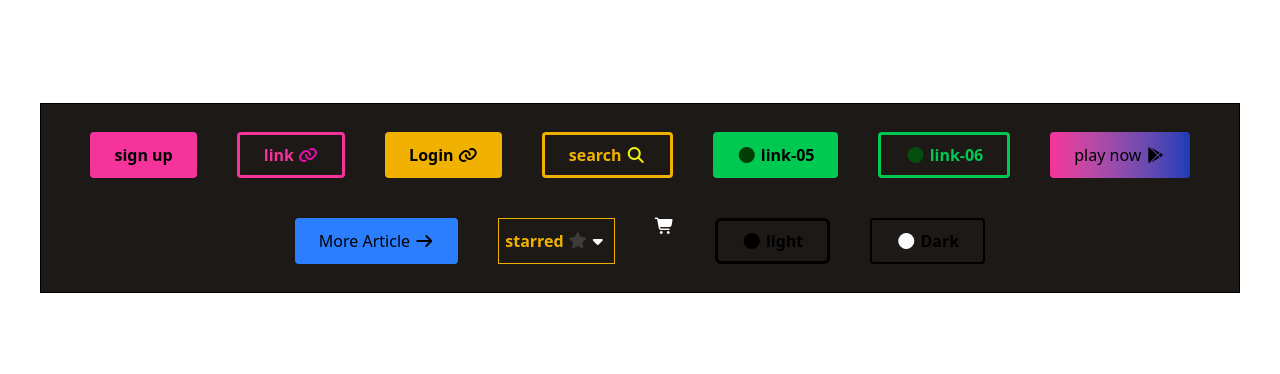
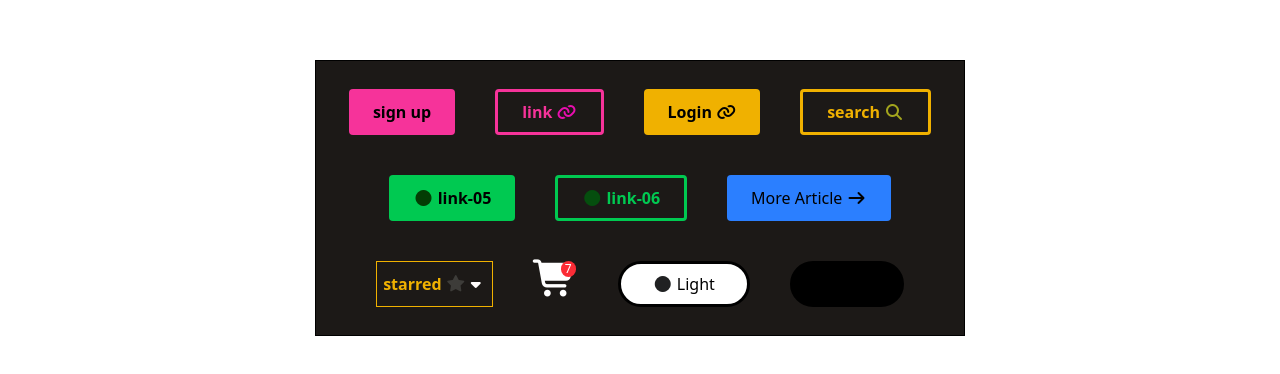
Before and after one commit to jishnusmanoj2004-gif/button-project-1, a plain HTML site: page index.html in a window 1280 px wide. Shown: the part 202-576 px from the top of the page. Drawn offline with nearby package versions, Linux system fonts and the light colour scheme.

Commit message:
final commit

```diff
--- a/index.html
+++ b/index.html
@@ -8,22 +8,24 @@
     <title>button</title>
 </head>
 <body>
-   <div class="flex justify-center items-center h-screen">
-     <div class="container p-7 bg-stone-900 border m-10 flex gap-10 flex-wrap w[900px] justify-center">
+   <div class="flex justify-center items-center h-screen w[100px]">
+     <div class="container p-7 bg-stone-900 border m-10 flex gap-10 flex-wrap w-[650px] justify-center">
         <button class="bg-pink-500 px-6 py-2 rounded-sm font-bold">sign up</button>
         <button class="border-3 border-pink-500 text-pink-500 px-6 py-2 rounded-sm font-bold">link <i class="fa-solid fa-link" style="color: rgb(233, 14, 175);"></i></button>
         <button class="bg-yellow-500 px-6 py-2 rounded-sm font-bold">Login <i class="fa-solid fa-link" style="color: rgb(0, 0, 0);"></i></button>
-        <button class="border-3 border-yellow-500 text-yellow-500 px-6 py-2 rounded-sm font-bold">search <i class="fa-solid fa-magnifying-glass" style="color: rgb(241, 245, 6);"></i></button>
+        <button class="border-3 border-yellow-500 text-yellow-500 px-6 py-2 rounded-sm font-bold">search <i class="fa-solid fa-magnifying-glass" style="color: rgb(163, 165, 29);"></i></button>
         <button class="bg-green-500 px-6 py-2 rounded-sm font-bold"><i class="fa-solid fa-circle" style="color: rgb(3, 61, 4);"></i> link-05</button>
         <button class="border-3 border-green-500 text-green-500 px-6 py-2 rounded-sm font-bold"><i class="fa-solid fa-circle" style="color: rgb(5, 78, 14);"></i> link-06</button>
-        <button class="bg-gradient-to-r from-pink-500 to-blue-800 px-6 py-2 rounded-sm font bold">play now <i class="fa-brands fa-google-play" style="color: rgb(0, 0, 0);"></i></button>
         <button class="bg-blue-500 px-6 py-2 rounded-sm ">More Article <i class="fa-solid fa-arrow-right" style="color: rgb(0, 0, 0);"></i></button>
         <!-- <button class="bg-pink-500 px-6 py-2 rounded-sm">      -->
         <button class="border star icon text-yellow-500 p-1.5 font-bold value="0"> starred <i class="fa-solid fa-star" style="color: rgb(61, 60, 57);"></i><i class="fa-solid fa-caret-down" style="color: rgb(255, 252, 252);"></i></button>
-        <i class="fa-solid fa-cart-shopping" style="color: rgb(255, 255, 255);"></i>
-        <button class="border-3 border-white-500 text-white-500 px-6 py-2 rounded-md font-bold"><i class="fa-solid fa-circle" style="color: rgb(0, 0, 0);"></i> light</button>
-        <button class="border-2 border-black-500 text-white-500 px-6 py-2 rounded-sm font-bold"><i class="fa-solid fa-circle" style="color: rgb(250, 250, 250);"></i> Dark</button>
+        <div class="relative cursor-point hover:red-500">
+            <i class="fa-solid fa-cart-shopping text-4xl" style="color: rgb(255, 255, 255);"></i>
+        <span class="bg-red-500 px-1 rounded-full text-xs absolute top-0 left-7 text-white">7</span>
+        </div>
+        <button class="px-8 py-2 bg-white text-black border-3 rounded-full cursor-pointer hover:bg-blue-200"><i class="fa-solid fa-circle" style="color: #202122;"></i> Light</button>
 
+         <button class="border-3 px-6 py-2 bg-black rounded-full cursor-pointer hover:bg-blue-200"><i class="fa-solid fa-circle"></i> Dark</button>
     </div>
    </div>
 </body>
```
